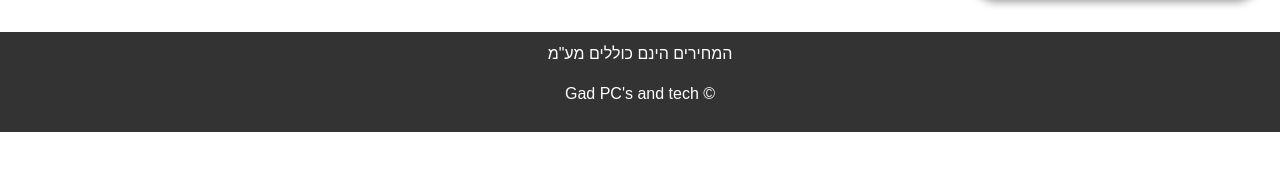
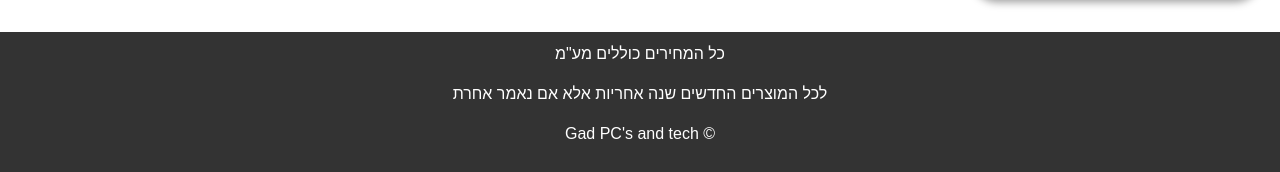
Before and after one commit to gadh/gadpctech, a plain HTML site: page index.html in a window 1280 px wide. Shown: the part 1590-1762 px from the top of the page. Before the commit the page ends 1722 px from the top, so only its background shows below. Drawn offline with nearby package versions, Linux system fonts and the light colour scheme.

Commit message:
Update index.html

```diff
--- a/index.html
+++ b/index.html
@@ -118,7 +118,8 @@
 
 <footer style="background-color: #333; color: #fff; padding: 10px;">
     <center>
-        <p style="font-size: 16px;">המחירים הינם כוללים מע"מ</p>
+        <p style="font-size: 16px;">כל המחירים כוללים מע"מ</p>
+        <p style="font-size: 16px;"> לכל המוצרים החדשים שנה אחריות אלא אם נאמר אחרת</p>
         <p style="font-size: 16px;">&copy; Gad PC's and tech</p>
     </center>
 </footer>
```
